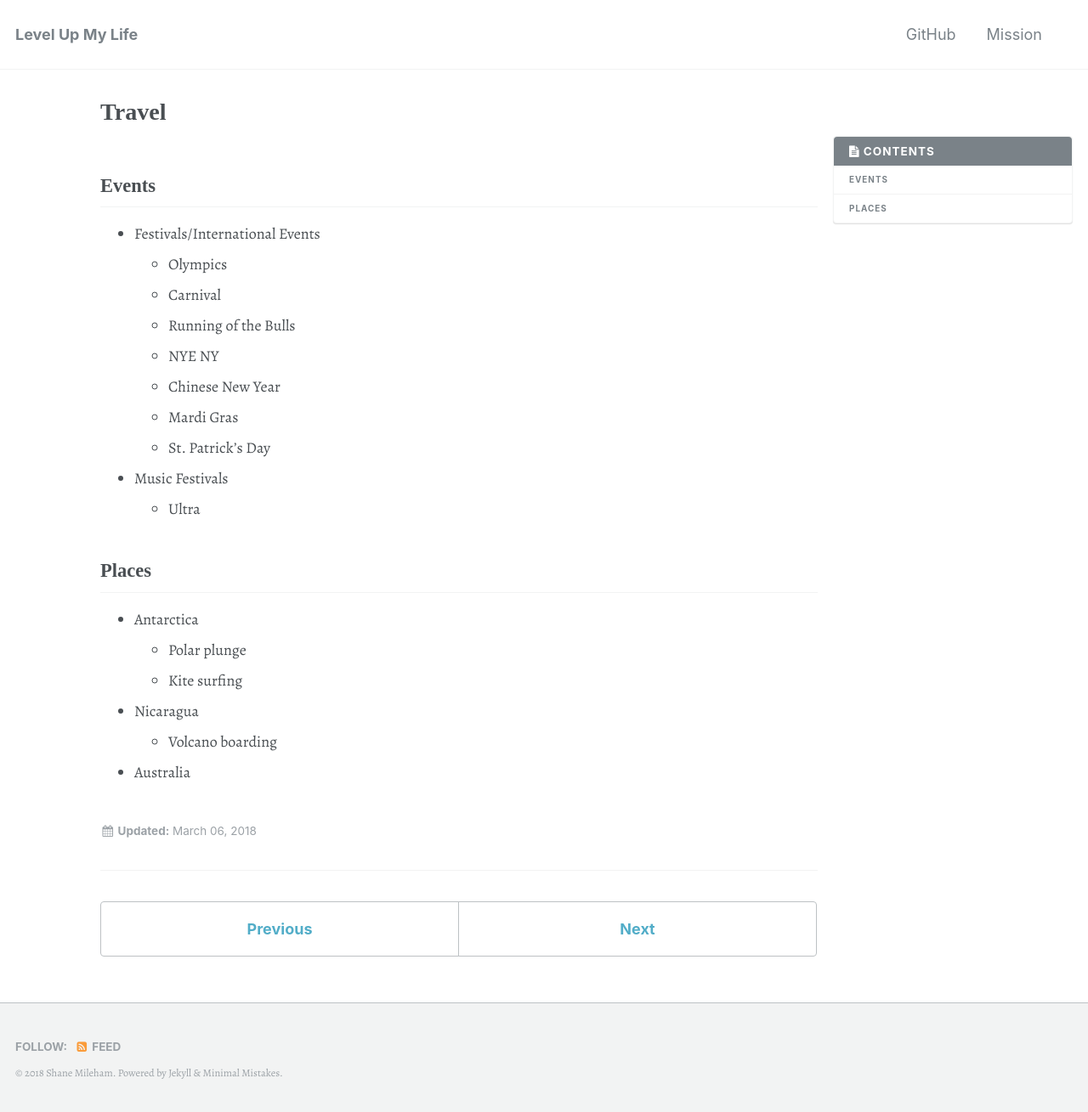
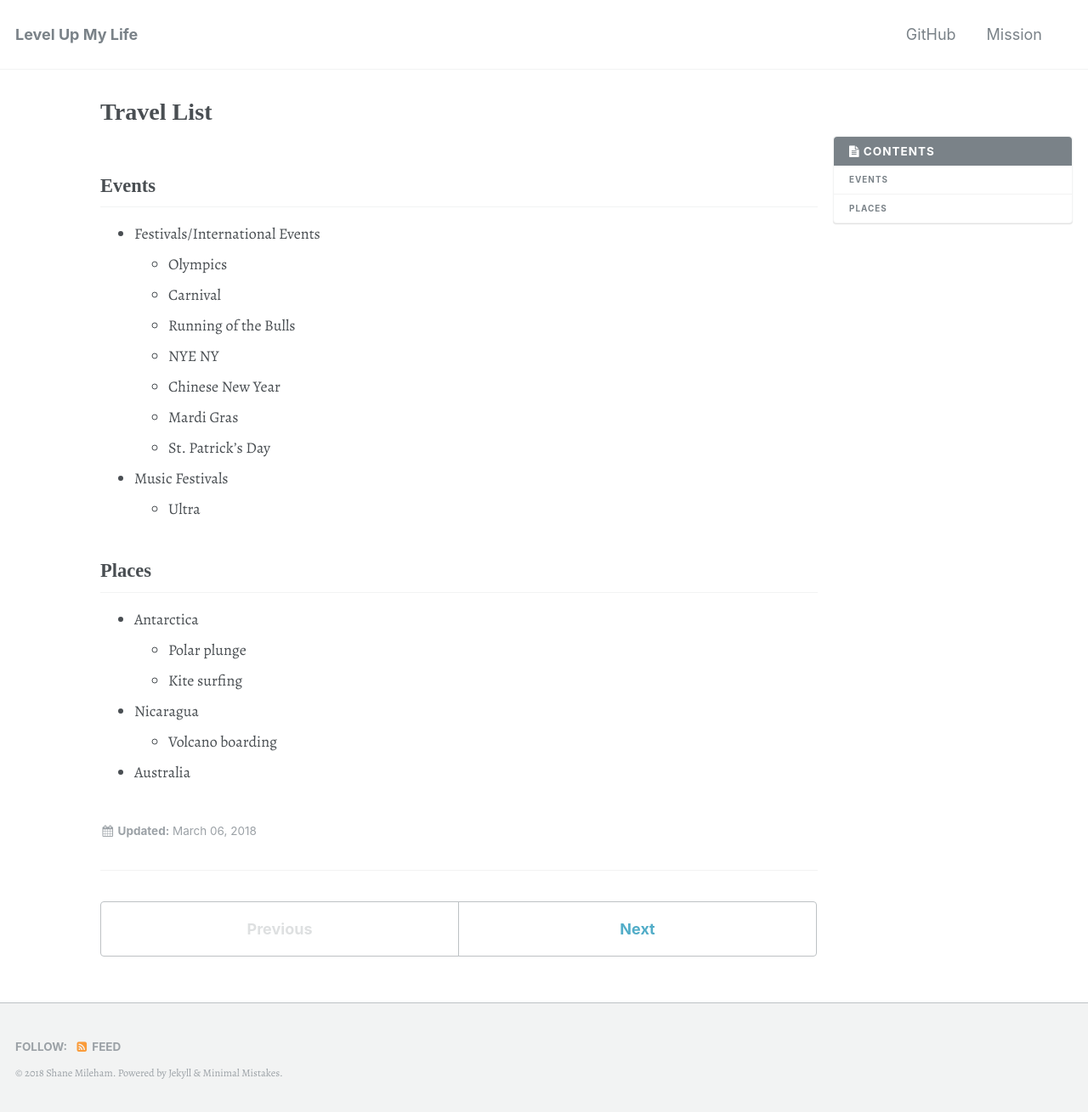
Before and after one commit to shanemileham/levelupmylife, a Jekyll site: the page built from _content/adventures/list.md, in a window 1280 px wide. Shown: the whole page at 85% size. Built offline with Jekyll 4.4.1, drawn with Linux system fonts in a browser that asks for light colours; some web fonts are replaced; comment, search, counter and statistics services are not loaded.

Commit message:
Renaming folders

```diff
--- a/_content/adventures/travel.md
+++ b/_content/adventures/list.md
@@ -1,5 +1,5 @@
 ---
-title: Travel
+title: Travel List
 ---
 
 {% include toc %}
```
Also changed, not shown: _content/travel/sf.md (renamed from _content/adventures/sf.md, +1 -0 lines), _content/finance/cryptocurrency.md (renamed from _content/cryptocurrency/cryptocurrency.md), _content/travel/anywhere.md (renamed from _content/adventures/anywhere.md), _content/travel/portland.md (renamed from _content/adventures/portland.md).
